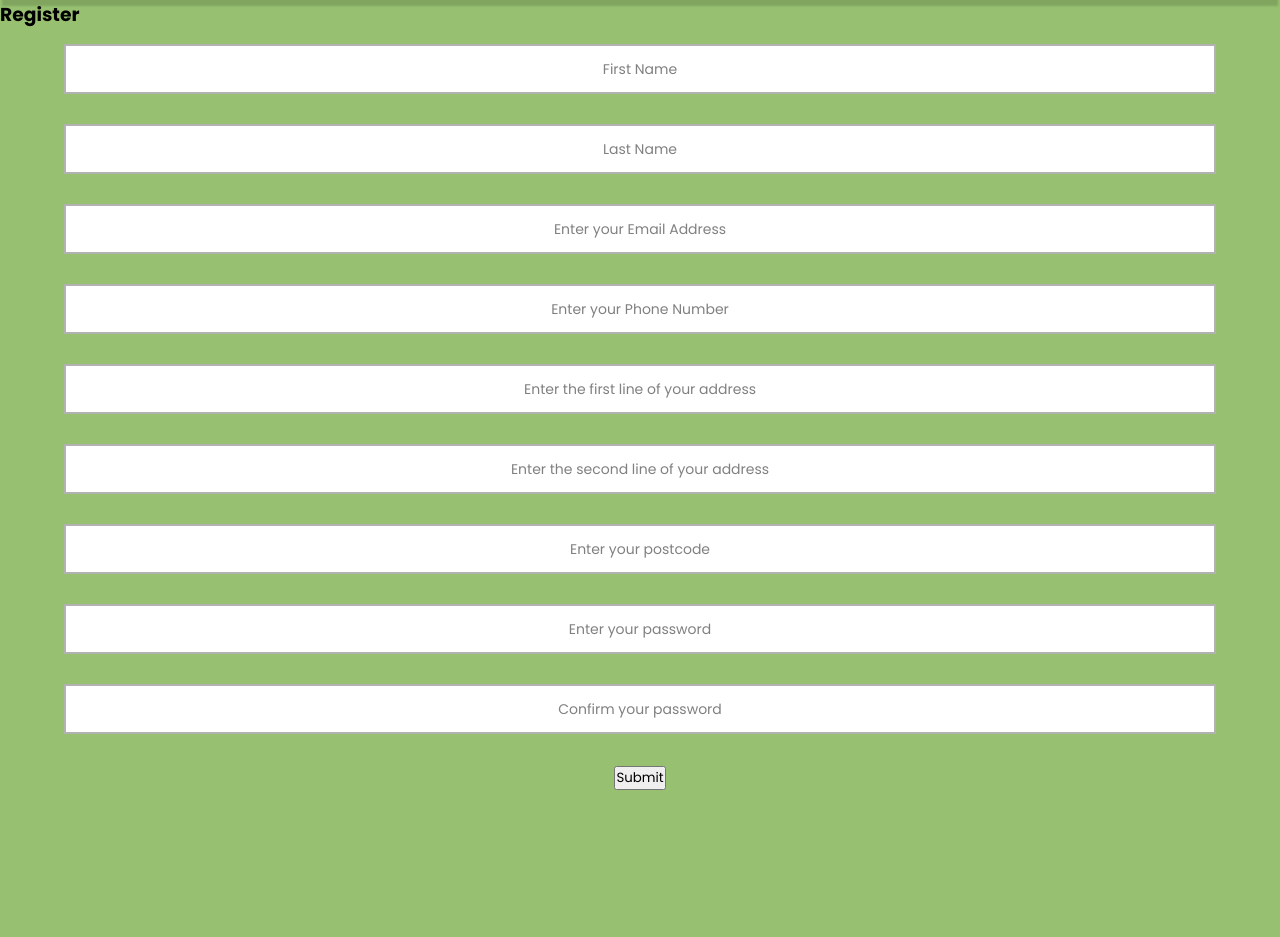
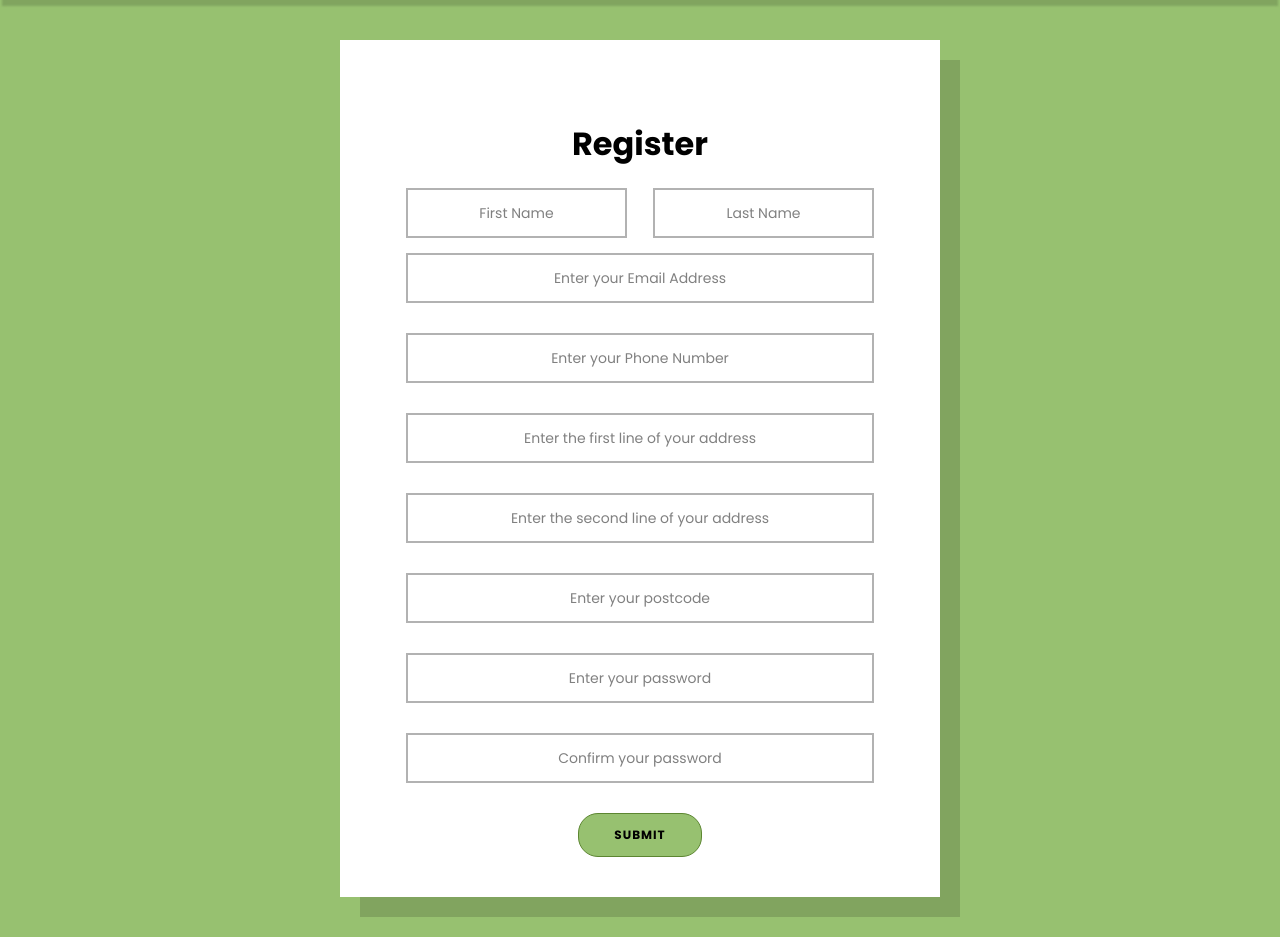
Before and after one commit to sclay-ncl/CSC2033-Food-Bank-Project, a Flask app: page /register in a window 1280 px wide. Shown: the part 95-1032 px from the top of the page. Before the commit the page ends 885 px from the top, so only its background shows below. Run offline with Flask 2, Linux system fonts and the light colour scheme.

Commit message:
fix register.html file

```diff
--- a/static/styles.css
+++ b/static/styles.css
@@ -105,15 +105,27 @@ form label{
 
 .first-name{
     position:relative;
-    width:48%;
+    width:42.5%;
     margin-right:4%;
+    margin-left: 5%;
     display:inline-block;
+    font-size: 14px;
+    text-align: center;
+    height: 50px;
+    border: rgba(0,0,0,.3) 2px solid;
+    box-sizing: border-box;
 }
 
 .last-name{
-    width:48%;
+    width:42.5%;
     display: block;
     float:right;
+    margin-right: 5%;
+    font-size: 14px;
+    text-align: center;
+    height: 50px;
+    border: rgba(0,0,0,.3) 2px solid;
+    box-sizing: border-box;
 }
 
 input::placeholder {
--- a/templates/register.html
+++ b/templates/register.html
@@ -2,9 +2,8 @@
 
 {% block content %}
 
-    <div class="column is-5 is-offset-4">
-        <h3 class="title is-3">Register</h3>
-        <div class="box">
+        <div class="register-form">
+        <h1>Register</h1>
             {% with messages = get_flashed_messages() %}
                 {% if messages %}
                     <div class="notification is-danger">
@@ -13,15 +12,13 @@
                 {% endif %}
             {% endwith %}
             <form method="POST">
-                <div class="field">
                     {{ form.csrf_token() }}
-                    <div class="control">
-                        {{ form.first_name(class="input", placeholder="First Name") }}
+                        {{ form.first_name(class="first-name", placeholder="First Name") }}
                         {% for error in form.first_name.errors %}
                             {{ error }}
                         {% endfor %}
 
-                    {{ form.last_name(class="input", placeholder="Last Name") }}
+                    {{ form.last_name(class="last-name", placeholder="Last Name") }}
                         {% for error in form.last_name.errors %}
                             {{ error }}
                         {% endfor %}
@@ -61,13 +58,7 @@
                             {{ error }}
                         {% endfor %}
 
-                    </div>
-                    </div>
-
-                    <div class="submit-button">
-                    <button type="submit" value="Submit"> Submit </button>
-                    </div>
+                    {{ form.submit(class="button") }}
             </form>
         </div>
-    </div>
 {% endblock %}
```
